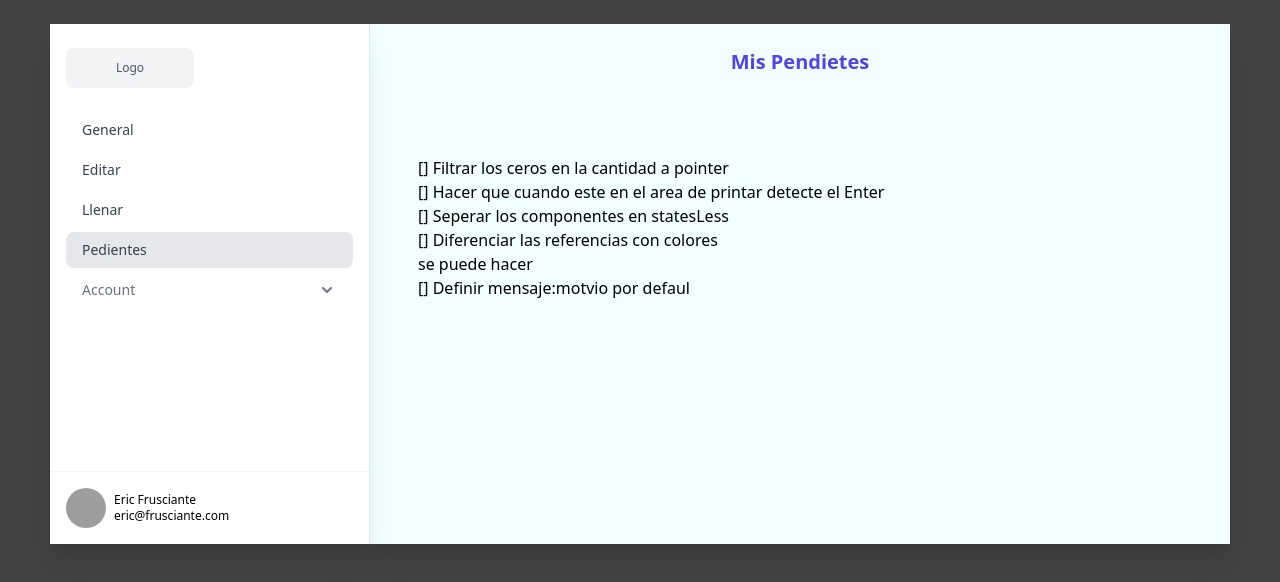
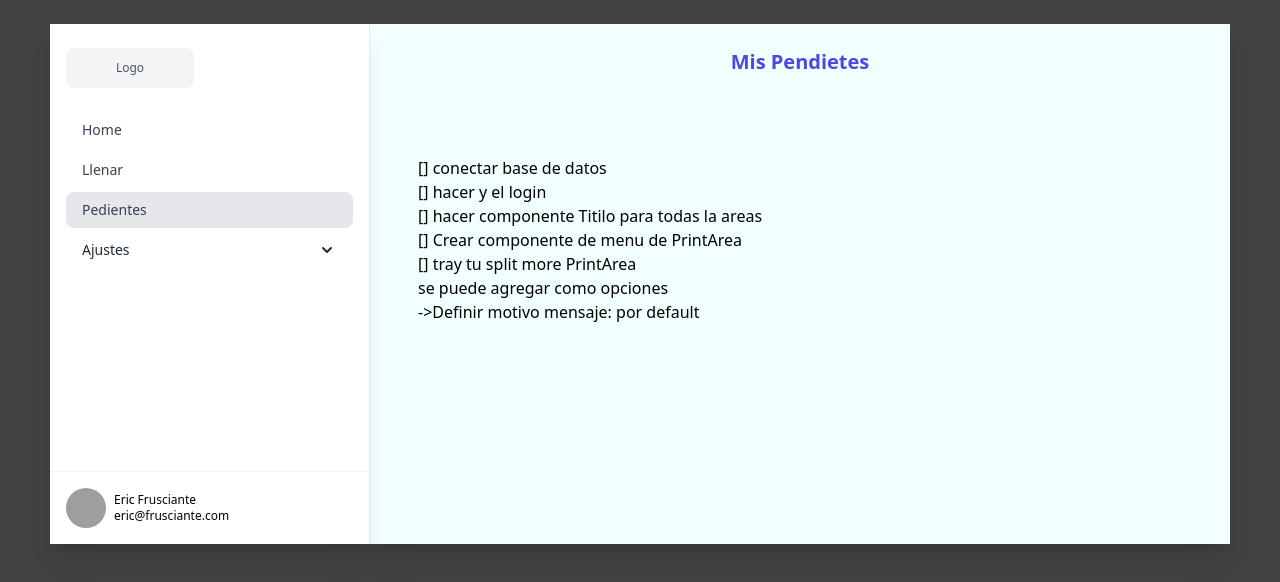
Before and after one commit to 54albert54/printAppReact, a React (Vite) app: page / in a window 1280 px wide. Both pictures are taken after a click on the button "Pedientes". Shown: the top 582 px of the page. Built offline with nearby package versions, Linux system fonts and the light colour scheme; grey boxes are pictures that could not be loaded.

Commit message:
ready SlideMenus

```diff
--- /dev/null
+++ b/src/UI/Options.tsx
@@ -0,0 +1,22 @@
+import Context from "../context/provider.jsx"
+
+const Options =({title })=>{
+  const context = Context()
+
+
+
+  return(
+    <li>
+    <button
+      onClick={()=>context?.setArea(title)}
+      className={`flex w-full ${
+        context?.area == title ? "bg-gray-200 " : ""
+      }  justify-start rounded-lg hover:bg-gray-200 px-4 py-2 text-sm font-medium text-gray-700`}
+    >
+      {title}
+    </button>
+  </li>
+    )
+};
+
+export default Options;
--- /dev/null
+++ b/src/UI/PerfilPreview.tsx
@@ -0,0 +1,27 @@
+const PerfilPreview =()=>{
+
+  return(
+    <section className="sticky inset-x-0 bottom-0 border-t border-gray-100">
+    <a
+      href="#"
+      className="flex items-center gap-2 bg-white p-4 hover:bg-gray-50"
+    >
+      <img
+        alt=""
+        src="https://images.unsplash.com/photo-1600486913747-55e5470d6f40?ixlib=rb-1.2.1&ixid=MnwxMjA3fDB8MHxwaG90by1wYWdlfHx8fGVufDB8fHx8&auto=format&fit=crop&w=1770&q=80"
+        className="size-10 rounded-full object-cover"
+      />
+
+      <div>
+        <p className="text-xs">
+          <strong className="block font-medium">Eric Frusciante</strong>
+
+          <span> eric@frusciante.com </span>
+        </p>
+      </div>
+    </a>
+  </section>
+    )
+};
+
+export default PerfilPreview;
--- /dev/null
+++ b/src/components/AjustesOptions.tsx
@@ -0,0 +1,44 @@
+import Options from "../UI/Options";
+
+const AjustesOptions = ({ moreOptions }) => {
+  return (
+    <details className="group [&_summary::-webkit-details-marker]:hidden">
+      <summary className="flex cursor-pointer items-center justify-between rounded-lg px-4 py-2 text-gray-800 hover:bg-gray-100 hover:text-gray-700">
+        <span className="text-sm font-medium"> Ajustes </span>
+
+        <span className="shrink-0 transition duration-300 group-open:-rotate-180">
+          <svg
+            xmlns="http://www.w3.org/2000/svg"
+            className="h-5 w-5"
+            viewBox="0 0 20 20"
+            fill="currentColor"
+          >
+            <path
+              fill-rule="evenodd"
+              d="M5.293 7.293a1 1 0 011.414 0L10 10.586l3.293-3.293a1 1 0 111.414 1.414l-4 4a1 1 0 01-1.414 0l-4-4a1 1 0 010-1.414z"
+              clip-rule="evenodd"
+            />
+          </svg>
+        </span>
+      </summary>
+
+      <ul className="mt-2 space-y-1 px-4  ">
+
+
+
+        {
+        moreOptions.map((option )=>(
+          <Options key={option.title}  title={option.title}/>
+        ))
+        }
+
+
+
+
+
+      </ul>
+    </details>
+  );
+};
+
+export default AjustesOptions;
--- a/src/components/SideBar.tsx
+++ b/src/components/SideBar.tsx
@@ -1,140 +1,53 @@
+import Options from "../UI/Options";
+import PerfilPreview from "../UI/PerfilPreview";
 import Context from "../context/provider";
+import AjustesOptions from "./AjustesOptions";
 
 const SideBar = () => {
   const context = Context();
+
+  const mainOptions = [
+    {
+      title:'Home',
+    },
+    {
+      title:'Llenar',
+    },
+    {
+      title:'Pedientes',
+    },
+  ]
+
+  const moreOptions = [
+    {
+      title:'Editar',
+    }
+  ]
 
   return (
     <section className={` ${
       context?.area != "PrintArea" ? " " : "hidden"
     }`}>
-      <div className="flex relative h-[520px]  w-[320px]  z-30 shadow-xl  flex-col justify-between border-e bg-white">
+      <section className="flex relative h-[520px]  w-[320px]  z-30 shadow-xl  flex-col justify-between border-e bg-white">
         <div className="px-4 py-6">
           <span className="grid h-10 w-32 place-content-center rounded-lg bg-gray-100 text-xs text-gray-600">
             Logo
           </span>
 
           <ul className="mt-6 space-y-1">
+              {
+                mainOptions.map((option )=>(
+                  <Options key={option.title}  title={option.title}/>
+                ))
+              }
             <li>
-              <button
-                onClick={() => context?.setArea("Home")}
-                className={`flex w-full ${
-                  context?.area == "Home" ? "bg-gray-200 " : ""
-                }  justify-start rounded-lg hover:bg-gray-200 px-4 py-2 text-sm font-medium text-gray-700`}
-              >
-                General
-              </button>
-            </li>
-
-            <li>
-              <button
-                onClick={() => context?.setArea("Editar")}
-                className={`flex w-full ${
-                  context?.area == "Editar" ? "bg-gray-200 " : ""
-                }  justify-start rounded-lg hover:bg-gray-200 px-4 py-2 text-sm font-medium text-gray-700`}
-              >
-                Editar
-              </button>
-            </li>
-            <li>
-              <button
-                onClick={() => context?.setArea("Llenar")}
-                className={`flex w-full ${
-                  context?.area == "Llenar" ? "bg-gray-200 " : ""
-                }  justify-start rounded-lg hover:bg-gray-200 px-4 py-2 text-sm font-medium text-gray-700`}
-              >
-                Llenar
-              </button>
-            </li>
-            <li>
-              <button
-                onClick={() => context?.setArea("Pedientes")}
-                className={`flex w-full ${
-                  context?.area == "Pedientes" ? "bg-gray-200 " : ""
-                }  justify-start rounded-lg hover:bg-gray-200 px-4 py-2 text-sm font-medium text-gray-700`}
-              >
-                Pedientes
-              </button>
-            </li>
-
-
-
-            <li>
-              <details className="group [&_summary::-webkit-details-marker]:hidden">
-                <summary className="flex cursor-pointer items-center justify-between rounded-lg px-4 py-2 text-gray-500 hover:bg-gray-100 hover:text-gray-700">
-                  <span className="text-sm font-medium"> Account </span>
-
-                  <span className="shrink-0 transition duration-300 group-open:-rotate-180">
-                    <svg
-                      xmlns="http://www.w3.org/2000/svg"
-                      className="h-5 w-5"
-                      viewBox="0 0 20 20"
-                      fill="currentColor"
-                    >
-                      <path
-                        fill-rule="evenodd"
-                        d="M5.293 7.293a1 1 0 011.414 0L10 10.586l3.293-3.293a1 1 0 111.414 1.414l-4 4a1 1 0 01-1.414 0l-4-4a1 1 0 010-1.414z"
-                        clip-rule="evenodd"
-                      />
-                    </svg>
-                  </span>
-                </summary>
-
-                <ul className="mt-2 space-y-1 px-4">
-                  <li>
-                    <a
-                      href="#"
-                      className="block rounded-lg px-4 py-2 text-sm font-medium text-gray-500 hover:bg-gray-100 hover:text-gray-700"
-                    >
-                      Details
-                    </a>
-                  </li>
-
-                  <li>
-                    <a
-                      href="#"
-                      className="block rounded-lg px-4 py-2 text-sm font-medium text-gray-500 hover:bg-gray-100 hover:text-gray-700"
-                    >
-                      Security
-                    </a>
-                  </li>
-
-                  <li>
-                    <a href="./index.html">
-                      <button
-                        type="submit"
-                        className="w-full rounded-lg px-4 py-2 text-sm font-medium text-gray-500 [text-align:_inherit] hover:bg-gray-100 hover:text-gray-700"
-                      >
-                        Logout
-                      </button>
-                    </a>
-                  </li>
-                </ul>
-              </details>
+            <AjustesOptions moreOptions={moreOptions} />
             </li>
           </ul>
         </div>
 
-        <div className="sticky inset-x-0 bottom-0 border-t border-gray-100">
-          <a
-            href="#"
-            className="flex items-center gap-2 bg-white p-4 hover:bg-gray-50"
-          >
-            <img
-              alt=""
-              src="https://images.unsplash.com/photo-1600486913747-55e5470d6f40?ixlib=rb-1.2.1&ixid=MnwxMjA3fDB8MHxwaG90by1wYWdlfHx8fGVufDB8fHx8&auto=format&fit=crop&w=1770&q=80"
-              className="size-10 rounded-full object-cover"
-            />
-
-            <div>
-              <p className="text-xs">
-                <strong className="block font-medium">Eric Frusciante</strong>
-
-                <span> eric@frusciante.com </span>
-              </p>
-            </div>
-          </a>
-        </div>
-      </div>
+        <PerfilPreview/>
+      </section>
     </section>
   );
 };
--- a/src/views/MyPedientes.tsx
+++ b/src/views/MyPedientes.tsx
@@ -11,14 +11,16 @@ const MyPendietes =()=>{
     } relative bg-backGround w-[860px] h-[520px] z-20 shadow-xl m-auto flex flex-col   px-12 pt-6`}>
       <h2 className="itemsToDisappear w-full text-center font-bold pb-20 text-xl text-indigo-600" >Mis Pendietes</h2>
     <div>
-      <p>[] Filtrar los ceros en la cantidad  a pointer</p>
-      <p>[] Hacer que cuando este en el area de printar detecte el Enter</p>
-      <p>[] Seperar los componentes en statesLess</p>
-      <p>[] Diferenciar las referencias con colores</p>
+
+      <p>[] conectar  base de datos</p>
+      <p>[] hacer y el login</p>
+      <p>[] hacer componente Titilo para todas la areas</p>
+      <p>[] Crear componente de menu de PrintArea</p>
+      <p>[] tray tu split more PrintArea</p>
     </div>
     <div>
-      <p>se puede hacer</p>
-      <p>[] Definir mensaje:motvio por defaul</p>
+      <p>se puede agregar como opciones</p>
+      <p>-{'>'}Definir motivo mensaje:  por default</p>
 
     </div>
 
--- a/src/views/PrintArea.tsx
+++ b/src/views/PrintArea.tsx
@@ -99,11 +99,9 @@ const PrintArea = () => {
             style={{
               top: element.Top + "px",
               left: element.Left - 25 + "px",
-              transition: "background-color 0.3s ease",
             }}
             className={`absolute ${styleRef(element.name)}`}
           >
-            {" "}
             <p className="  flex justify-start ">
               {element.name == "Fecha" ? (
                 <SliceDate date={context?.dataToShow[element.name]} />
@@ -118,7 +116,7 @@ const PrintArea = () => {
         <ShowImgBlank/>
 
     </section>
-  );
-};
+  )
+}
 
 export default PrintArea;
```
